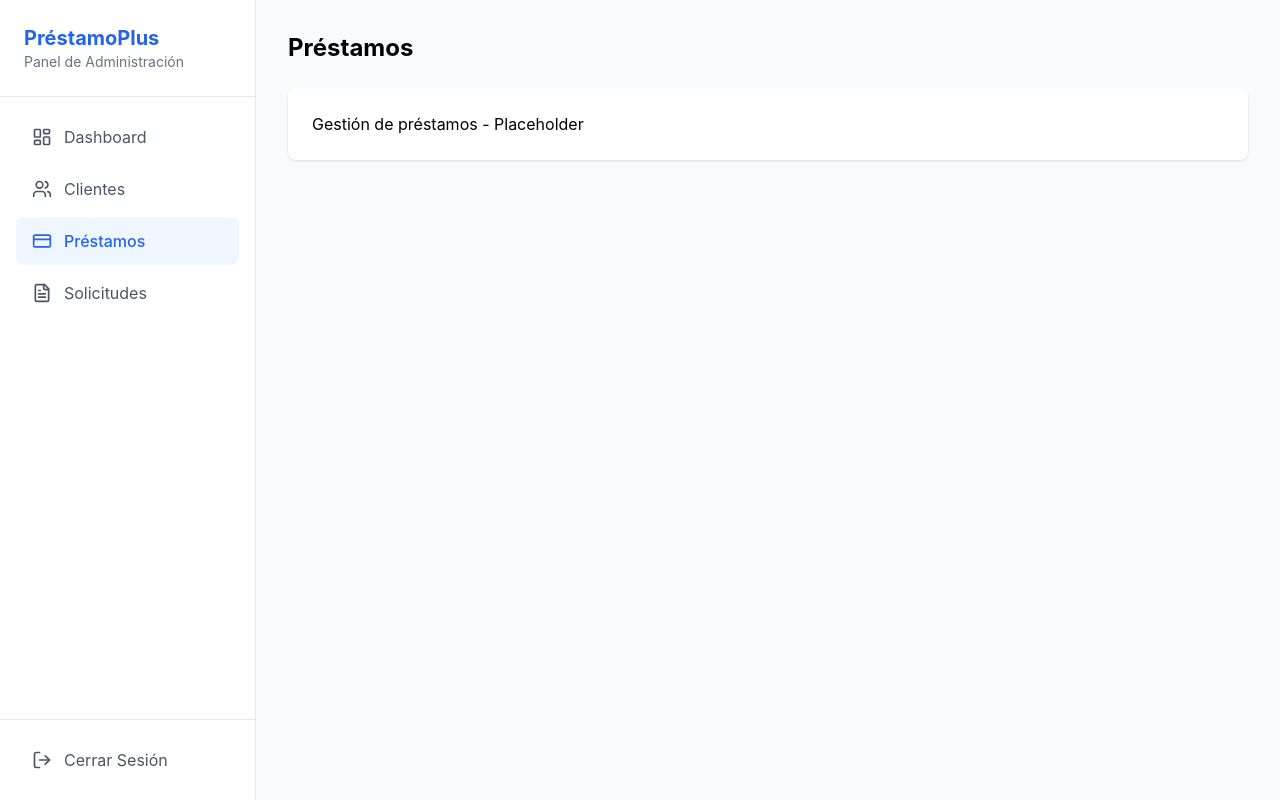
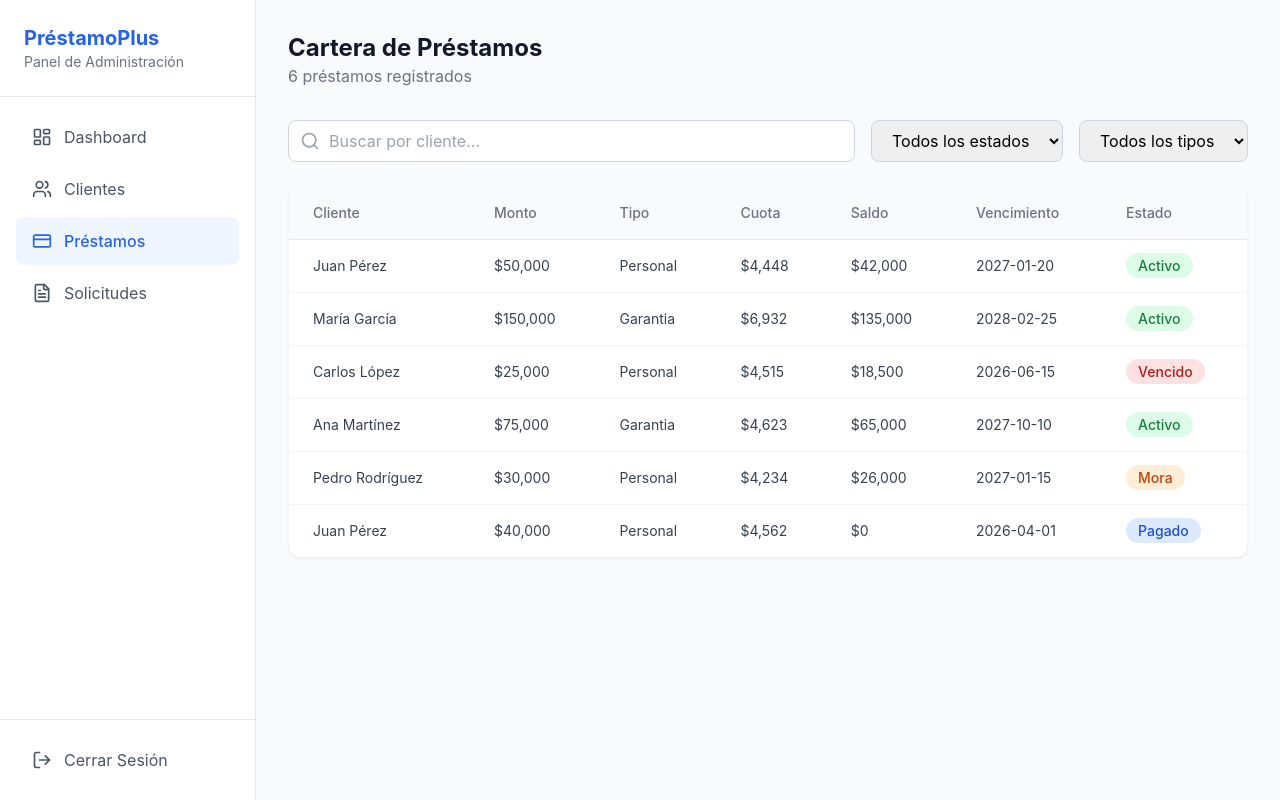
Before and after one commit to Adrianh-14/Presta-, a React (Vite) app: page /admin/prestamos in a window 1280 px wide. Built offline with nearby package versions, Linux system fonts and the light colour scheme.

Commit message:
Add Prestamos page with search, status filters, type filters, and data table

```diff
--- a/src/pages/admin/Prestamos.jsx
+++ b/src/pages/admin/Prestamos.jsx
@@ -1,10 +1,73 @@
+import { useState } from 'react';
+import { Search } from 'lucide-react';
+import DataTable from '../../components/DataTable';
+import StatusBadge from '../../components/StatusBadge';
+import { prestamos } from '../../data/mockData';
+
+const columns = [
+  { key: 'cliente', label: 'Cliente' },
+  { key: 'monto', label: 'Monto', render: (value) => `$${value.toLocaleString()}` },
+  { key: 'tipo', label: 'Tipo', render: (value) => value.charAt(0).toUpperCase() + value.slice(1) },
+  { key: 'cuotaMensual', label: 'Cuota', render: (value) => `$${value.toLocaleString()}` },
+  { key: 'saldoPendiente', label: 'Saldo', render: (value) => `$${value.toLocaleString()}` },
+  { key: 'fechaVencimiento', label: 'Vencimiento' },
+  { key: 'estado', label: 'Estado', render: (value) => <StatusBadge status={value} /> },
+];
+
 export default function Prestamos() {
+  const [search, setSearch] = useState('');
+  const [filtroEstado, setFiltroEstado] = useState('todos');
+  const [filtroTipo, setFiltroTipo] = useState('todos');
+
+  const prestamosFiltrados = prestamos.filter((p) => {
+    const matchSearch = p.cliente.toLowerCase().includes(search.toLowerCase());
+    const matchEstado = filtroEstado === 'todos' || p.estado === filtroEstado;
+    const matchTipo = filtroTipo === 'todos' || p.tipo === filtroTipo;
+    return matchSearch && matchEstado && matchTipo;
+  });
+
   return (
     <div>
-      <h1 className="text-2xl font-bold mb-6">Préstamos</h1>
-      <div className="bg-white rounded-lg shadow p-6">
-        <p>Gestión de préstamos - Placeholder</p>
+      <div className="mb-8">
+        <h1 className="text-2xl font-bold text-gray-900">Cartera de Préstamos</h1>
+        <p className="text-gray-500">{prestamos.length} préstamos registrados</p>
       </div>
+
+      {/* Filters */}
+      <div className="flex gap-4 mb-6">
+        <div className="relative flex-1">
+          <Search className="absolute left-3 top-1/2 -translate-y-1/2 text-gray-400" size={20} />
+          <input
+            type="text"
+            placeholder="Buscar por cliente..."
+            value={search}
+            onChange={(e) => setSearch(e.target.value)}
+            className="w-full pl-10 pr-4 py-2 border border-gray-300 rounded-lg focus:ring-2 focus:ring-primary-500 focus:border-primary-500"
+          />
+        </div>
+        <select
+          value={filtroEstado}
+          onChange={(e) => setFiltroEstado(e.target.value)}
+          className="px-4 py-2 border border-gray-300 rounded-lg focus:ring-2 focus:ring-primary-500 focus:border-primary-500"
+        >
+          <option value="todos">Todos los estados</option>
+          <option value="activo">Activos</option>
+          <option value="vencido">Vencidos</option>
+          <option value="mora">En mora</option>
+          <option value="pagado">Pagados</option>
+        </select>
+        <select
+          value={filtroTipo}
+          onChange={(e) => setFiltroTipo(e.target.value)}
+          className="px-4 py-2 border border-gray-300 rounded-lg focus:ring-2 focus:ring-primary-500 focus:border-primary-500"
+        >
+          <option value="todos">Todos los tipos</option>
+          <option value="personal">Personal</option>
+          <option value="garantia">Garantía</option>
+        </select>
+      </div>
+
+      <DataTable columns={columns} data={prestamosFiltrados} />
     </div>
   );
 }
```
